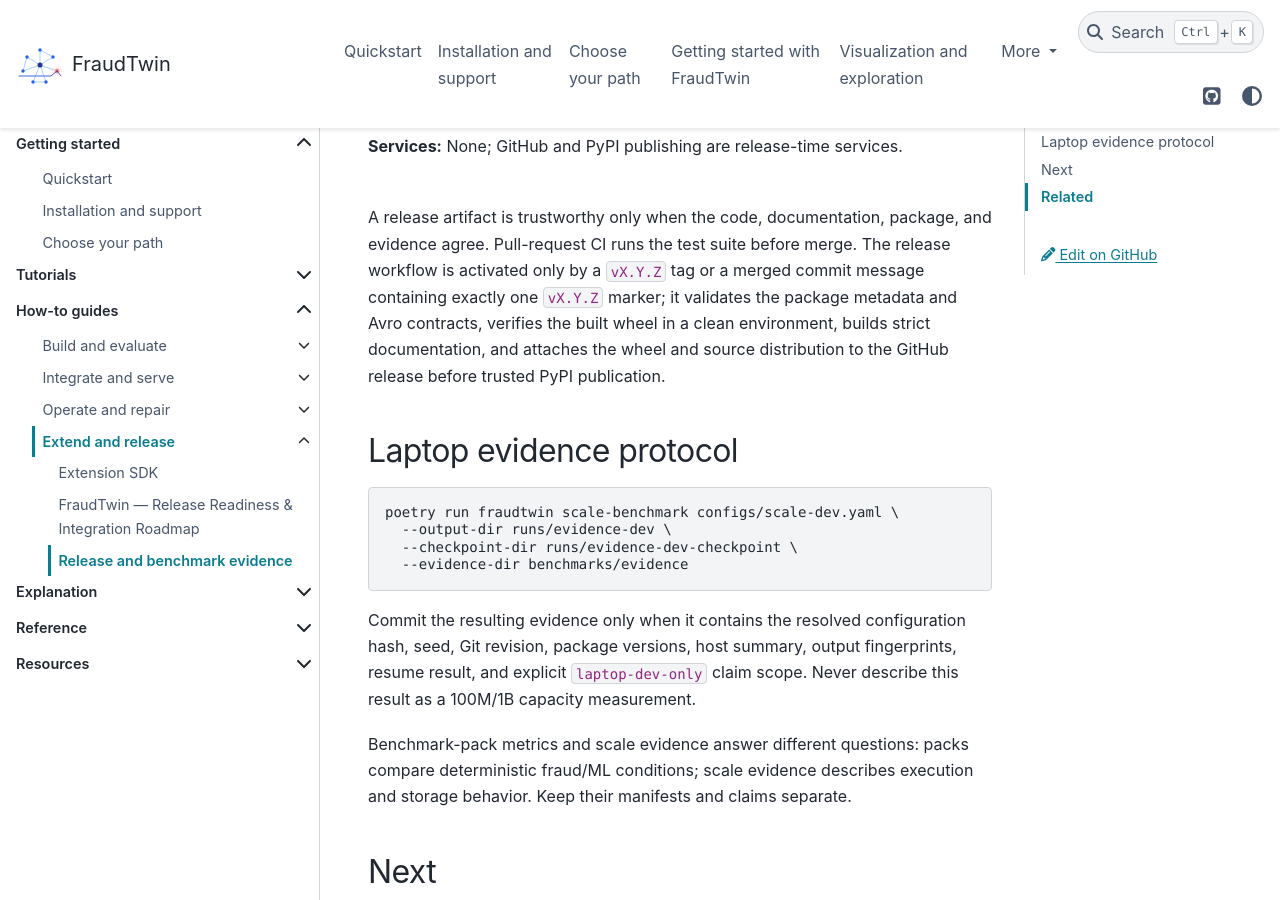
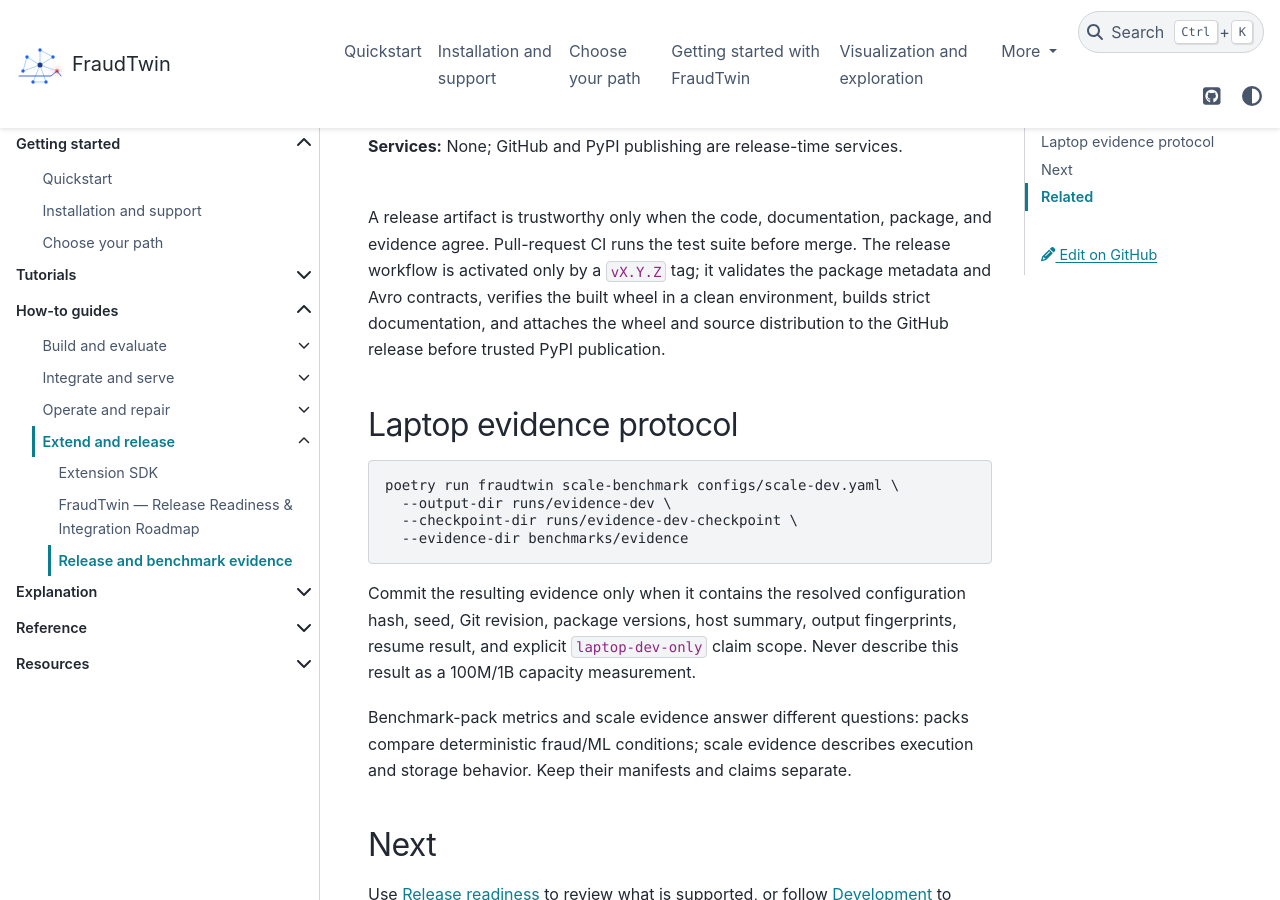
Before and after one commit to emedinac/fraud-twin, a Sphinx documentation site: the page built from docs/release-evidence.md, in a window 1280 px wide and 900 px high, scrolled down 419 px. Built offline with Sphinx 7.4.7 and the PyData theme 0.15.4, drawn with Linux system fonts in a browser that asks for light colours.

Commit message:
ci: remove commit option to run pipeline

```diff
--- a/docs/release-evidence.md
+++ b/docs/release-evidence.md
@@ -8,11 +8,10 @@ benchmark claims without overstating hardware capacity.
 
 A release artifact is trustworthy only when the code, documentation, package,
 and evidence agree. Pull-request CI runs the test suite before merge. The
-release workflow is activated only by a `vX.Y.Z` tag or a merged commit message
-containing exactly one `vX.Y.Z` marker; it validates the package metadata and
-Avro contracts, verifies the built wheel in a clean environment, builds strict
-documentation, and attaches the wheel and source distribution to the GitHub
-release before trusted PyPI publication.
+release workflow is activated only by a `vX.Y.Z` tag; it validates the package
+metadata and Avro contracts, verifies the built wheel in a clean environment,
+builds strict documentation, and attaches the wheel and source distribution to
+the GitHub release before trusted PyPI publication.
 
 ## Laptop evidence protocol
 
```
Also changed, not shown: docs/development.md (+4 -4 lines), 1 other file.
